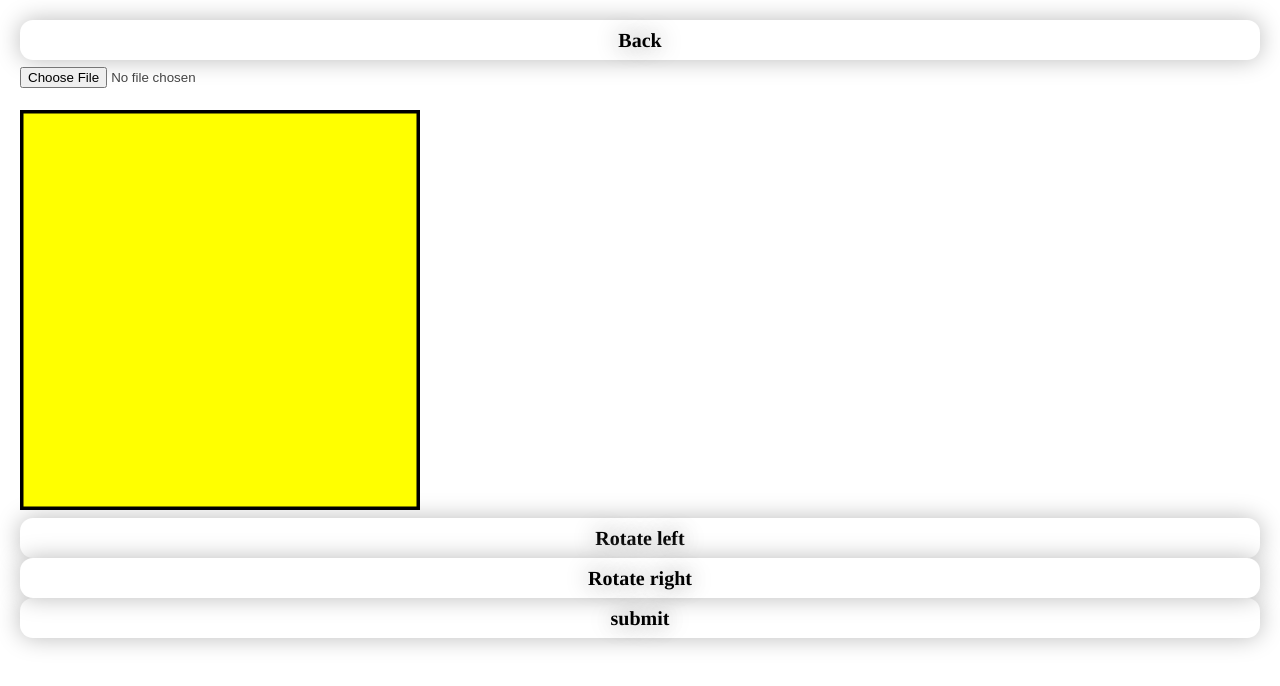
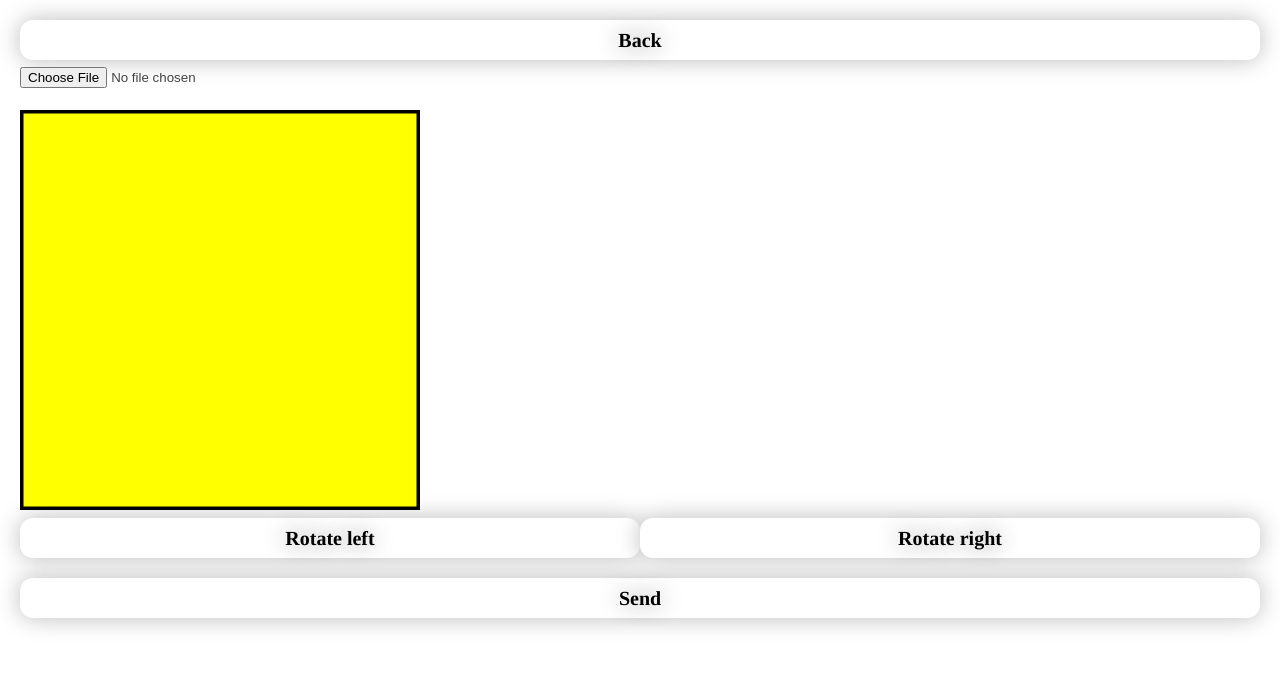
Before and after one commit to jngrt/meshenger, a plain HTML site: page web/index.html in a window 1280 px wide. Both pictures are taken after a click on the button "Photo". Drawn offline with Linux system fonts and the light colour scheme; no server answers.

Commit message:
added more styling, canvas needs to be smaller

```diff
--- a/web/index.html
+++ b/web/index.html
@@ -17,6 +17,7 @@
       <textarea id="name" rows="1" placeholder="Your Name"></textarea>
       <textarea id="message" rows="2"  placeholder="Your Message"></textarea>
       <!-- removed photo button from here, otherwise triggers sending (empty) messages... TO FIX-->
+      <br>
       <input type="submit" class="send-button" value="Send">
     </form>
   </div>
@@ -40,10 +41,10 @@
     <canvas id="canvas3" width="400" height="400"></canvas>
     <br>
 
-    <button id="rot-left" class="back-button">Rotate left</button>
-    <button id="rot-right" class="back-button">Rotate right</button>
-
-    <button id="submit-photo" class="photo-buttons">submit</button>
+    <button id="rot-left" class="rot-left">Rotate left</button>
+    <button id="rot-right" class="rot-right">Rotate right</button>
+    <br><br>
+    <button id="submit-photo" class="photo-buttons">Send</button>
 
 
   </div>
--- a/web/style.css
+++ b/web/style.css
@@ -103,6 +103,78 @@ margin:10px;
   -webkit-box-shadow:0 0 23px #bbb;
   box-shadow:0 0 23px #bbb;
 }
+
+
+.rot-left{
+  display:inline;
+  float:left;
+  width:50%;
+  -webkit-appearance: none;
+  -moz-appearance: none;
+  outline: none;
+  border:0;
+  -webkit-border-radius: 13px;
+  -moz-border-radius: 13px;
+  border-radius: 13px;
+  height:40px;
+  display: block;
+  font-family: inherit;
+  font-size: 20px;
+  font-weight:bold;
+  text-shadow: 0 0 23px #888;
+  background-color:#fff;
+  -moz-box-shadow:0 0 23px #bbb;
+  -webkit-box-shadow:0 0 23px #bbb;
+  box-shadow:0 0 23px #bbb;
+}
+
+.rot-right{
+ // margin-right: 60px;
+  display:inline;
+  width:50%;
+  float:right;
+  -webkit-appearance: none;
+  -moz-appearance: none;
+  outline: none;
+  border:0;
+  -webkit-border-radius: 13px;
+  -moz-border-radius: 13px;
+  border-radius: 13px;
+  height:40px;
+  display: block;
+  font-family: inherit;
+  font-size: 20px;
+  font-weight:bold;
+  text-shadow: 0 0 23px #888;
+  background-color:#fff;
+  -moz-box-shadow:0 0 23px #bbb;
+  -webkit-box-shadow:0 0 23px #bbb;
+  box-shadow:0 0 23px #bbb;
+}
+
+
+.photo-buttons {
+  -webkit-appearance: none;
+  -moz-appearance: none;
+  outline: none;
+  border:0;
+  -webkit-border-radius: 13px;
+  -moz-border-radius: 13px;
+  border-radius: 13px;
+  height:40px;
+  width:100%;
+  display: block;
+  font-family: inherit;
+  font-size: 20px;
+  font-weight:bold;
+  text-shadow: 0 0 23px #888;
+  background-color:#fff;
+  -moz-box-shadow:0 0 23px #bbb;
+  -webkit-box-shadow:0 0 23px #bbb;
+  box-shadow:0 0 23px #bbb;
+
+}
+
 
 
 /* hide calculation canvases */
@@ -243,31 +315,6 @@ hr{
 }
 
 
-.photo-buttons {
-  -webkit-appearance: none;
-  -moz-appearance: none;
-  outline: none;
-  //border: 1px solid #bbb;
-  border:0;
-  -webkit-border-radius: 13px;
-  -moz-border-radius: 13px;
-  border-radius: 13px;
-  height:40px;
-  width:100%;
-  display: block;
-  font-family: inherit;
-  font-size: 20px;
-  font-weight:bold;
-  text-shadow: 0 0 23px #888;
-  background-color:#fff;
-
-  -moz-box-shadow:0 0 23px #bbb;
-  -webkit-box-shadow:0 0 23px #bbb;
-  box-shadow:0 0 23px #bbb;
-
-}
-
-
 
 
 .node, .hops {
```
